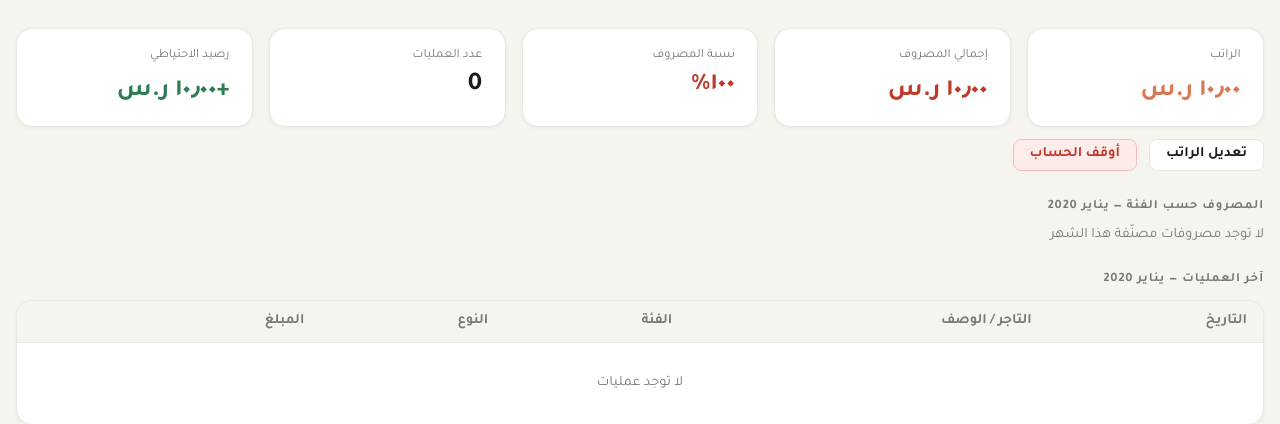
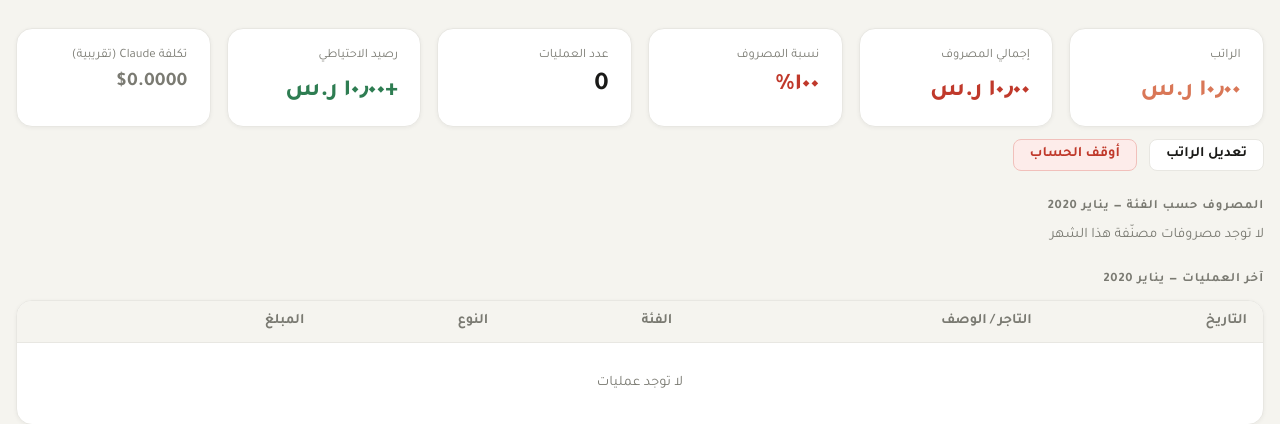
Before and after one commit to almalkias/Budget-Tracker, a Django app: page / in a window 1280 px wide. Shown: the part 66-490 px from the top of the page. Run offline with Django 5.2, Linux system fonts and the light colour scheme; a user stored in the database is signed in; data comes from the database, SQL or seed files in the repository; tables that the repository leaves empty hold one stand-in row (values such as "Sample post").

Commit message:
Add Claude API cost tracking to dashboard
- AppSettings: add claude_input_tokens + claude_output_tokens fields
- parser.py: accumulate token usage from every Claude API response
- dashboard_api: compute estimated cost ($3/M input, $15/M output)
  and return it when Claude parser is active
- dashboard.html: show Claude cost card (hidden when Claude is off)
- admin.py: display token counts as readonly fields in AppSettings

Co-Authored-By: Claude Sonnet 4.6 <noreply@anthropic.com>

```diff
--- a/tracker/admin.py
+++ b/tracker/admin.py
@@ -46,7 +46,8 @@ class ReserveBalanceAdmin(admin.ModelAdmin):
 
 @admin.register(AppSettings)
 class AppSettingsAdmin(admin.ModelAdmin):
-    list_display = ('__str__', 'use_claude_parser')
+    list_display  = ('__str__', 'use_claude_parser', 'claude_input_tokens', 'claude_output_tokens')
+    readonly_fields = ('claude_input_tokens', 'claude_output_tokens')
 
     def has_add_permission(self, request):
         return not AppSettings.objects.exists()
--- a/tracker/models.py
+++ b/tracker/models.py
@@ -105,6 +105,8 @@ class AppSettings(models.Model):
         verbose_name='استخدام Claude API للتحليل',
         help_text='فعّل لاستخدام Claude API بدل الـ Regex Parser',
     )
+    claude_input_tokens  = models.BigIntegerField(default=0)
+    claude_output_tokens = models.BigIntegerField(default=0)
 
     class Meta:
         verbose_name        = 'إعدادات التطبيق'
--- a/tracker/services/parser.py
+++ b/tracker/services/parser.py
@@ -74,6 +74,16 @@ def _parse_with_claude(sms: str) -> dict | None:
             max_tokens=128,
             messages=[{'role': 'user', 'content': prompt}],
         )
+
+        # تجميع الـ tokens في AppSettings
+        try:
+            from tracker.models import AppSettings as _AS
+            _s = _AS.get()
+            _s.claude_input_tokens  += message.usage.input_tokens
+            _s.claude_output_tokens += message.usage.output_tokens
+            _s.save(update_fields=['claude_input_tokens', 'claude_output_tokens'])
+        except Exception as _e:
+            logger.warning('Failed to save Claude token usage: %s', _e)
 
         raw = message.content[0].text.strip()
         # Strip markdown code fences if present
--- a/tracker/templates/dashboard.html
+++ b/tracker/templates/dashboard.html
@@ -514,6 +514,10 @@
         <div class="card">
           <div class="label">رصيد الاحتياطي</div>
           <div class="value reserve-zero" id="reserve-balance">—</div>
+        </div>
+        <div class="card" id="claude-cost-card" style="display:none">
+          <div class="label">تكلفة Claude (تقريبية)</div>
+          <div class="value" id="claude-cost" style="font-size:1.2rem;color:var(--muted)">—</div>
         </div>
       </div>
       <div class="cycle-controls">
@@ -1048,6 +1052,14 @@
 
       if (data.categories) applyCategories(data.categories);
 
+      const costCard = document.getElementById('claude-cost-card');
+      if (data.claude_cost !== null && data.claude_cost !== undefined) {
+        document.getElementById('claude-cost').textContent = '$' + data.claude_cost.toFixed(4);
+        costCard.style.display = 'block';
+      } else {
+        costCard.style.display = 'none';
+      }
+
       renderCycle(data.active_cycle);
       renderPending(data.pending);
 
--- a/tracker/views.py
+++ b/tracker/views.py
@@ -13,7 +13,7 @@ from django.views.decorators.csrf import csrf_exempt
 from django.views.decorators.http import require_http_methods
 from django.db.models import Sum
 
-from .models import Transaction, CategoryBudget, BudgetCycle, MerchantMemory, ReserveBalance, Category
+from .models import Transaction, CategoryBudget, BudgetCycle, MerchantMemory, ReserveBalance, Category, AppSettings
 from .services.parser import parse_sms
 
 logger = logging.getLogger('tracker')
@@ -503,6 +503,13 @@ def dashboard_api(request):
 
     categories = list(Category.objects.order_by('order', 'key').values('key', 'label'))
 
+    app_settings = AppSettings.get()
+    claude_cost = None
+    if app_settings.use_claude_parser:
+        input_cost  = app_settings.claude_input_tokens  / 1_000_000 * 3
+        output_cost = app_settings.claude_output_tokens / 1_000_000 * 15
+        claude_cost = round(input_cost + output_cost, 4)
+
     return JsonResponse({
         'month':         month,
         'year':          year,
@@ -513,6 +520,7 @@ def dashboard_api(request):
         'active_cycle':  active_cycle,
         'cycle_history': cycle_history,
         'categories':    categories,
+        'claude_cost':   claude_cost,
     })
 
 
```
Also changed, not shown: tracker/migrations/0014_claude_token_tracking.py (added).
